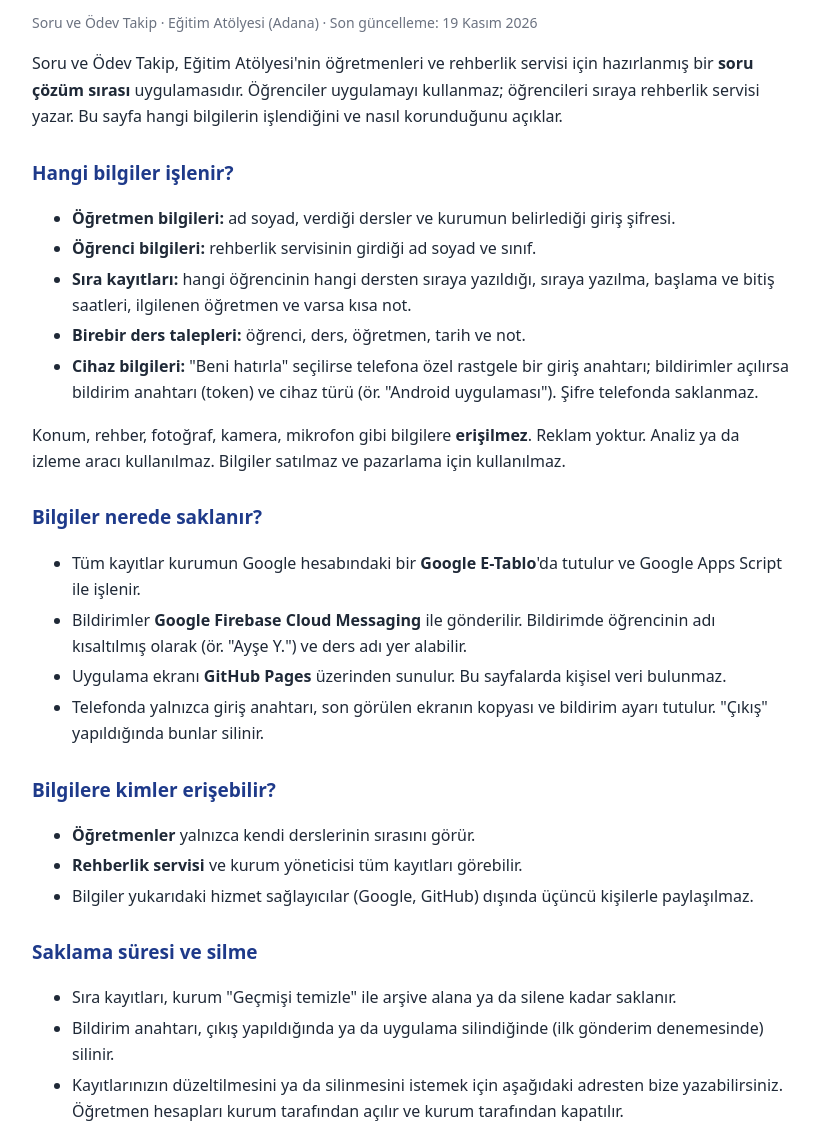
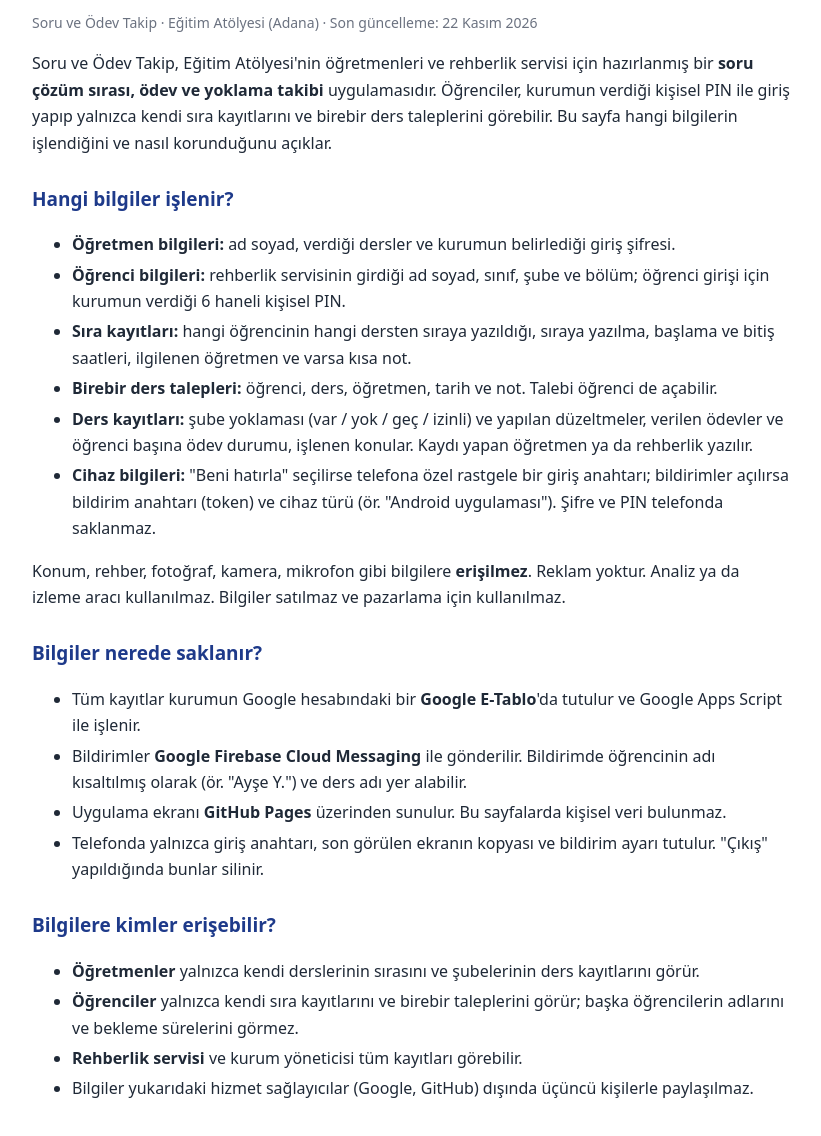
Before and after one commit to onurkocchem01-code/soru-takip, a plain HTML site: page gizlilik.html in a window 1280 px wide. Shown: the part 87-1223 px from the top of the page, without its empty margins (228-1049 px from the left). Drawn offline with Linux system fonts and the light colour scheme.

Commit message:
Gizlilik politikası: öğrenci girişi (PIN), ders kayıtları (yoklama, ödev, konu) (#1)
Claude-Session: https://claude.ai/code/session_015YUPRX8AY4xN2rAajyGDpE

Co-authored-by: Claude <noreply@anthropic.com>

```diff
--- a/gizlilik.html
+++ b/gizlilik.html
@@ -13,17 +13,18 @@
 </head>
 <body>
 <h1>Gizlilik Politikası</h1>
-<p class="mute">Soru ve Ödev Takip · Eğitim Atölyesi (Adana) · Son güncelleme: 19 Kasım 2026</p>
+<p class="mute">Soru ve Ödev Takip · Eğitim Atölyesi (Adana) · Son güncelleme: 22 Kasım 2026</p>
 
-<p>Soru ve Ödev Takip, Eğitim Atölyesi'nin öğretmenleri ve rehberlik servisi için hazırlanmış bir <b>soru çözüm sırası</b> uygulamasıdır. Öğrenciler uygulamayı kullanmaz; öğrencileri sıraya rehberlik servisi yazar. Bu sayfa hangi bilgilerin işlendiğini ve nasıl korunduğunu açıklar.</p>
+<p>Soru ve Ödev Takip, Eğitim Atölyesi'nin öğretmenleri ve rehberlik servisi için hazırlanmış bir <b>soru çözüm sırası, ödev ve yoklama takibi</b> uygulamasıdır. Öğrenciler, kurumun verdiği kişisel PIN ile giriş yapıp yalnızca kendi sıra kayıtlarını ve birebir ders taleplerini görebilir. Bu sayfa hangi bilgilerin işlendiğini ve nasıl korunduğunu açıklar.</p>
 
 <h2>Hangi bilgiler işlenir?</h2>
 <ul>
   <li><b>Öğretmen bilgileri:</b> ad soyad, verdiği dersler ve kurumun belirlediği giriş şifresi.</li>
-  <li><b>Öğrenci bilgileri:</b> rehberlik servisinin girdiği ad soyad ve sınıf.</li>
+  <li><b>Öğrenci bilgileri:</b> rehberlik servisinin girdiği ad soyad, sınıf, şube ve bölüm; öğrenci girişi için kurumun verdiği 6 haneli kişisel PIN.</li>
   <li><b>Sıra kayıtları:</b> hangi öğrencinin hangi dersten sıraya yazıldığı, sıraya yazılma, başlama ve bitiş saatleri, ilgilenen öğretmen ve varsa kısa not.</li>
-  <li><b>Birebir ders talepleri:</b> öğrenci, ders, öğretmen, tarih ve not.</li>
-  <li><b>Cihaz bilgileri:</b> "Beni hatırla" seçilirse telefona özel rastgele bir giriş anahtarı; bildirimler açılırsa bildirim anahtarı (token) ve cihaz türü (ör. "Android uygulaması"). Şifre telefonda saklanmaz.</li>
+  <li><b>Birebir ders talepleri:</b> öğrenci, ders, öğretmen, tarih ve not. Talebi öğrenci de açabilir.</li>
+  <li><b>Ders kayıtları:</b> şube yoklaması (var / yok / geç / izinli) ve yapılan düzeltmeler, verilen ödevler ve öğrenci başına ödev durumu, işlenen konular. Kaydı yapan öğretmen ya da rehberlik yazılır.</li>
+  <li><b>Cihaz bilgileri:</b> "Beni hatırla" seçilirse telefona özel rastgele bir giriş anahtarı; bildirimler açılırsa bildirim anahtarı (token) ve cihaz türü (ör. "Android uygulaması"). Şifre ve PIN telefonda saklanmaz.</li>
 </ul>
 <p>Konum, rehber, fotoğraf, kamera, mikrofon gibi bilgilere <b>erişilmez</b>. Reklam yoktur. Analiz ya da izleme aracı kullanılmaz. Bilgiler satılmaz ve pazarlama için kullanılmaz.</p>
 
@@ -37,7 +38,8 @@
 
 <h2>Bilgilere kimler erişebilir?</h2>
 <ul>
-  <li><b>Öğretmenler</b> yalnızca kendi derslerinin sırasını görür.</li>
+  <li><b>Öğretmenler</b> yalnızca kendi derslerinin sırasını ve şubelerinin ders kayıtlarını görür.</li>
+  <li><b>Öğrenciler</b> yalnızca kendi sıra kayıtlarını ve birebir taleplerini görür; başka öğrencilerin adlarını ve bekleme sürelerini görmez.</li>
   <li><b>Rehberlik servisi</b> ve kurum yöneticisi tüm kayıtları görebilir.</li>
   <li>Bilgiler yukarıdaki hizmet sağlayıcılar (Google, GitHub) dışında üçüncü kişilerle paylaşılmaz.</li>
 </ul>
@@ -46,11 +48,11 @@
 <ul>
   <li>Sıra kayıtları, kurum "Geçmişi temizle" ile arşive alana ya da silene kadar saklanır.</li>
   <li>Bildirim anahtarı, çıkış yapıldığında ya da uygulama silindiğinde (ilk gönderim denemesinde) silinir.</li>
-  <li>Kayıtlarınızın düzeltilmesini ya da silinmesini istemek için aşağıdaki adresten bize yazabilirsiniz. Öğretmen hesapları kurum tarafından açılır ve kurum tarafından kapatılır.</li>
+  <li>Kayıtlarınızın düzeltilmesini ya da silinmesini istemek için aşağıdaki adresten bize yazabilirsiniz. Öğretmen hesapları ve öğrenci PIN'leri kurum tarafından verilir ve kurum tarafından kapatılır; PIN yenilenince eski telefonlardaki oturum kapanır.</li>
 </ul>
 
 <h2>Çocukların gizliliği</h2>
-<p>Uygulama öğrencilere yönelik değildir; öğrenciler hesap açmaz ve uygulamayı kullanmaz. Öğrenci adları yalnızca kurum personeli tarafından, eğitim hizmetinin yürütülmesi amacıyla girilir.</p>
+<p>Öğrenciler hesap açmaz. Öğrenci adları yalnızca kurum personeli tarafından, eğitim hizmetinin yürütülmesi amacıyla girilir. Öğrenci, kurumun verdiği PIN ile yalnızca kendi kayıtlarını görür; uygulamada reklam, sohbet, öğrenciler arası mesajlaşma ya da dış bağlantıya yönlendirme yoktur.</p>
 
 <h2>Haklarınız (KVKK)</h2>
 <p>6698 sayılı Kişisel Verilerin Korunması Kanunu kapsamında kişisel verilerinizin işlenip işlenmediğini öğrenme, düzeltilmesini ya da silinmesini isteme haklarına sahipsiniz. Başvurularınızı aşağıdaki adrese iletebilirsiniz.</p>
@@ -60,6 +62,6 @@
 
 <hr>
 <h1 style="font-size:22px">Privacy Policy (English summary)</h1>
-<p>Soru ve Ödev Takip is a question-queue app used by the teachers and the guidance office of Eğitim Atölyesi (Adana, Türkiye). Students do not use the app. It processes teacher names, subjects and institution-issued passwords; student names and classes entered by staff; queue and one-to-one lesson records with timestamps; and, if enabled, a random "remember me" device key and a push notification token. No location, contacts, camera, microphone or photos are accessed. There are no ads, analytics or tracking, and data is never sold. Data is stored in the institution's Google Sheets (Google Apps Script). Notifications are sent via Google Firebase Cloud Messaging, and the app screen is hosted on GitHub Pages. Teachers only see their own subjects' queues. Logging out removes the device key and notification token. To request correction or deletion, contact <a href="mailto:onurkocchem01@gmail.com">onurkocchem01@gmail.com</a>.</p>
+<p>Soru ve Ödev Takip is a question-queue app used by the teachers and the guidance office of Eğitim Atölyesi (Adana, Türkiye). Students can sign in with an institution-issued personal PIN to see only their own queue entries and one-to-one lesson requests. It processes teacher names, subjects and institution-issued passwords; student names, classes and PINs entered by staff; queue and one-to-one lesson records with timestamps; class attendance, homework status and covered topics; and, if enabled, a random "remember me" device key and a push notification token. No location, contacts, camera, microphone or photos are accessed. There are no ads, analytics or tracking, and data is never sold. Data is stored in the institution's Google Sheets (Google Apps Script). Notifications are sent via Google Firebase Cloud Messaging, and the app screen is hosted on GitHub Pages. Teachers only see their own subjects' queues; students only see their own records. Logging out removes the device key and notification token. To request correction or deletion, contact <a href="mailto:onurkocchem01@gmail.com">onurkocchem01@gmail.com</a>.</p>
 </body>
 </html>
```
